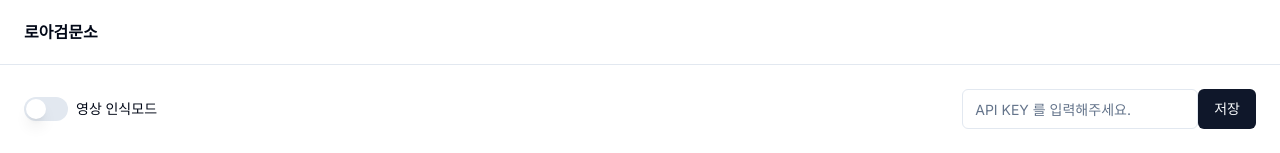
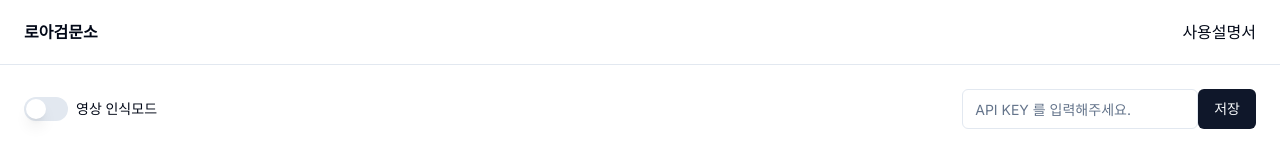
Before and after one commit to San-Goon/loa-checkpoint, a Next.js app: page / in a window 1280 px wide. Shown: the top 153 px of the page. Built offline with nearby package versions, Linux system fonts and the light colour scheme.

Commit message:
chore: add client manual

```diff
--- a/src/app/_component/Header.tsx
+++ b/src/app/_component/Header.tsx
@@ -31,6 +31,13 @@ export default function Header() {
           {/*  </Link>*/}
           {/*</nav>*/}
         </div>
+        <Link
+          href="https://magenta-forest-566.notion.site/fa0041282edb4fd0ad5dd3a93226af84"
+          rel="noopener noreferrer"
+          target="_blank"
+        >
+          사용설명서
+        </Link>
       </div>
     </header>
   );
```
